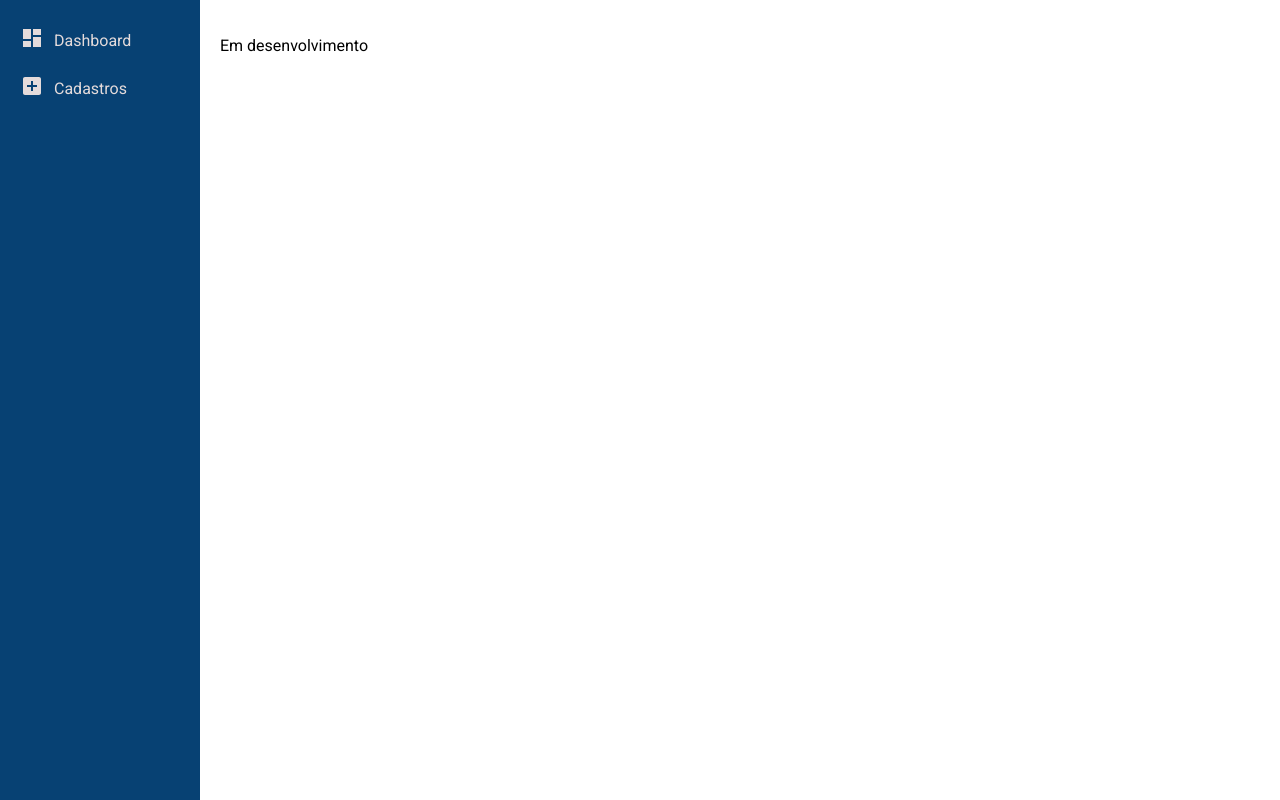
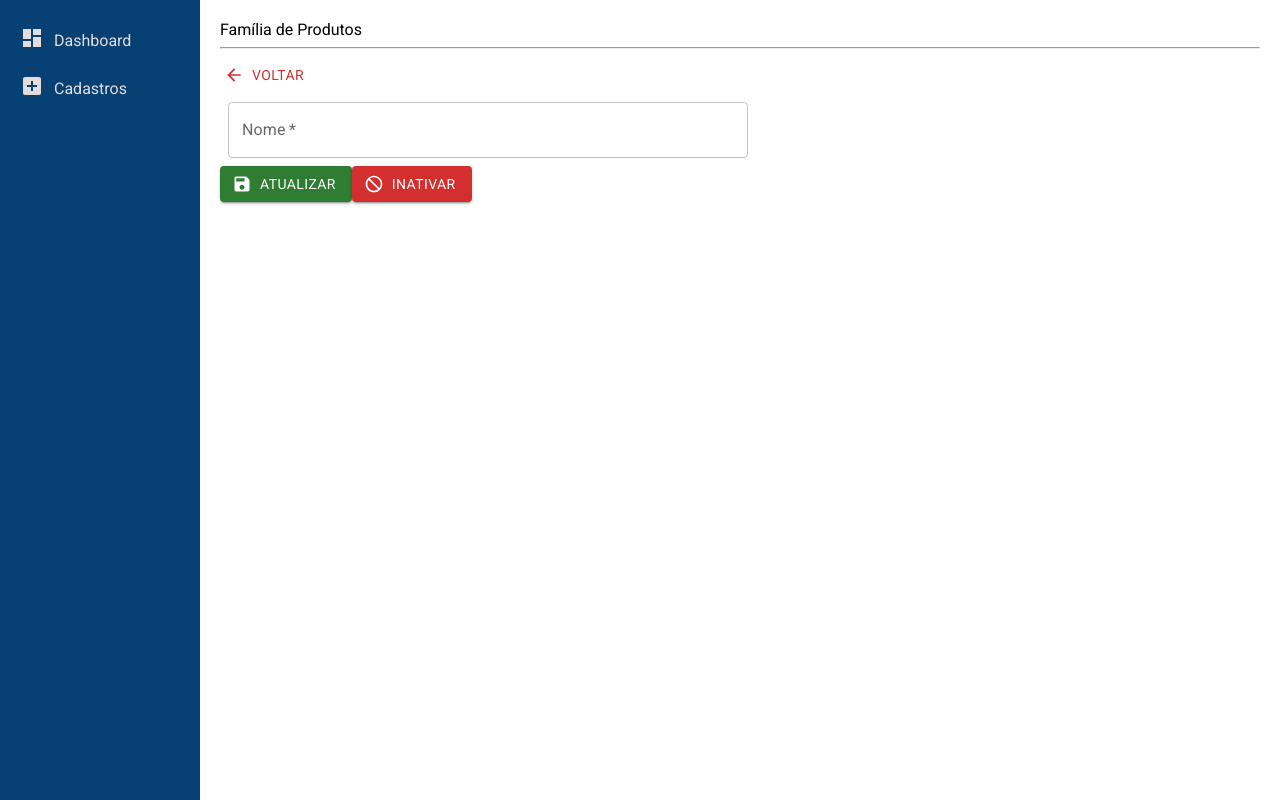
Before and after one commit to HenriqueOPeixoto/app-kodyak, a React (Vite) app in the folder frontend-kodyak/: page /cadastros/editar_familia_produtos/1 in a window 1280 px wide. Built offline with nearby package versions, Linux system fonts and the light colour scheme; no server answers.

Commit message:
Criar tela de cadastro de família de produtos

```diff
--- a/frontend-kodyak/src/components/Cadastros/FamiliaProdutos.tsx
+++ b/frontend-kodyak/src/components/Cadastros/FamiliaProdutos.tsx
@@ -1,5 +1,162 @@
-const FamiliaProdutos = () => {
-    return <p>Em desenvolvimento</p>
+import { Box, Button, Snackbar, TextField } from "@mui/material"
+import { Link, useParams } from "react-router-dom"
+import { useEffect, useState } from "react";
+
+import ArrowBackIcon from '@mui/icons-material/ArrowBack';
+import SaveIcon from '@mui/icons-material/Save';
+import { DoNotDisturb } from '@mui/icons-material';
+import axios from "axios";
+
+import DialogInativar from "./Dialogs/DialogInativar";
+
+export default function FamiliaProdutos() {
+    const { id } = useParams()
+    const [nome, setNome] = useState('')
+    const [inativo, setInativo] = useState(false)
+
+    const [dialogOpen, setDialogOpen] = useState(false)
+    const [snackOpen, setSnackOpen] = useState(false)
+
+    const [snackMessage, setSnackMessage] = useState('')
+
+    const [btnInativarText, setBtnInativarText] = useState('Inativar')
+
+    useEffect(() => {
+        if (id) {
+            // Buscar dados da família de produtos
+            axios.get(`http://localhost:5174/api/familia_produtos/${id}`)
+                .then(response => {
+                    console.log(response.data)
+                    if (response.data.length > 0) { // Checar se response não é vazio
+                        // response.data retorna um array, mas somente preciso do primeiro valor, pois getById só
+                        // retorna um registro.
+                        const { nome, inativo } = response.data[0]
+                        setNome(nome)
+                        setInativo(inativo)
+                    }
+                })
+                .catch(error => {
+                    console.log('Não foi possível carregar dados da família de produtos: ', error)
+                })
+        }
+    }, [id])
+
+    const handleSubmit = () => {
+        const formData = {
+            nome
+        }
+
+        if (id) {
+            axios.put(`http://localhost:5174/api/familia_produtos/${id}`, formData)
+                .then(() => {
+                    handleAbrirSnack('Família de produtos atualizada com sucesso!')
+                })
+                .catch(error => {
+                    handleAbrirSnack('Ocorreu um erro ao atualizar a família de produtos.')
+                })
+        } else {
+            axios.post('http://localhost:5174/api/familia_produtos/', formData)
+                .then(() => {
+                    handleAbrirSnack('Família de produtos cadastrada com sucesso.')
+
+                })
+                .catch(error => {
+                    handleAbrirSnack('Não foi possível cadastrar a família de produtos.')
+                })
+
+                setNome('')
+                setInativo(false)
+        }
+
+    }
+
+    const handleAbrirDialogInativar = () => {
+        setDialogOpen(true)
+    }
+
+    const handleFecharDialogInativar = () => {
+        setDialogOpen(false)
+    }
+
+    const handleAbrirSnack = (message: string) => {
+        setSnackMessage(message)
+        setSnackOpen(true)
+    }
+
+    const handleFecharSnack = () => {
+        setSnackOpen(false)
+    }
+
+    const handleConfirmarDialogInativar = () => {
+        const newInativo = !inativo; // Toggle inativo status
+        axios.patch(`http://localhost:5174/api/familia_produtos/${id}/alterarStatus`, { inativo: newInativo })
+            .then(response => {
+                handleAbrirSnack(response.data);
+                setInativo(newInativo);
+                //setBtnInativarText(newInativo ? 'Ativar' : 'Inativar'); Não é necessário, o useEffect atualiza automático
+                setDialogOpen(false);
+            })
+            .catch(error => {
+                console.error('Ocorreu um erro ao inativar a família de produtos: ', error);
+                handleAbrirSnack('Ocorreu um erro ao inativar a família de produtos.');
+            });
+    };
+
+    useEffect(() => {
+        if (inativo) {
+          setBtnInativarText('Ativar')
+        } else {
+          setBtnInativarText('Inativar')
+        }
+      }, [inativo])
+
+    return (
+        <Box
+            component="form"
+            sx={{
+                '& .MuiTextField-root': { m: 1, width: '50%' },
+            }}
+            noValidate
+            autoComplete="off"
+        >
+            <div className="Title">
+                Família de Produtos
+                <hr />
+            </div>
+            <Link to='/cadastros'>
+                <Button startIcon={<ArrowBackIcon />} color='error'>Voltar</Button>
+            </Link>
+            <div>
+                <TextField
+                    required
+                    id="txtNome"
+                    label="Nome"
+                    value={nome}
+                    defaultValue=""
+                    onChange={event => setNome(event.target.value)}
+                />
+            </div>
+            <div className='FormButtons'>
+                <Button startIcon={<SaveIcon />}
+                    variant='contained'
+                    color='success'
+                    onClick={() => { handleSubmit() }}
+                >{id ? 'Atualizar' : 'Gravar'}</Button>
+                <Button startIcon={<DoNotDisturb />}
+                    variant='contained'
+                    color='error'
+                    onClick={handleAbrirDialogInativar}>{btnInativarText}</Button>
+            </div>
+            <DialogInativar
+                open={dialogOpen}
+                handleClose={handleFecharDialogInativar}
+                handleConfirm={handleConfirmarDialogInativar} />
+            <Snackbar
+                open={snackOpen}
+                autoHideDuration={6000}
+                onClose={handleFecharSnack}
+                message={snackMessage}
+            />
+        </Box>
+    )
 }
-
-export default FamiliaProdutos
```
